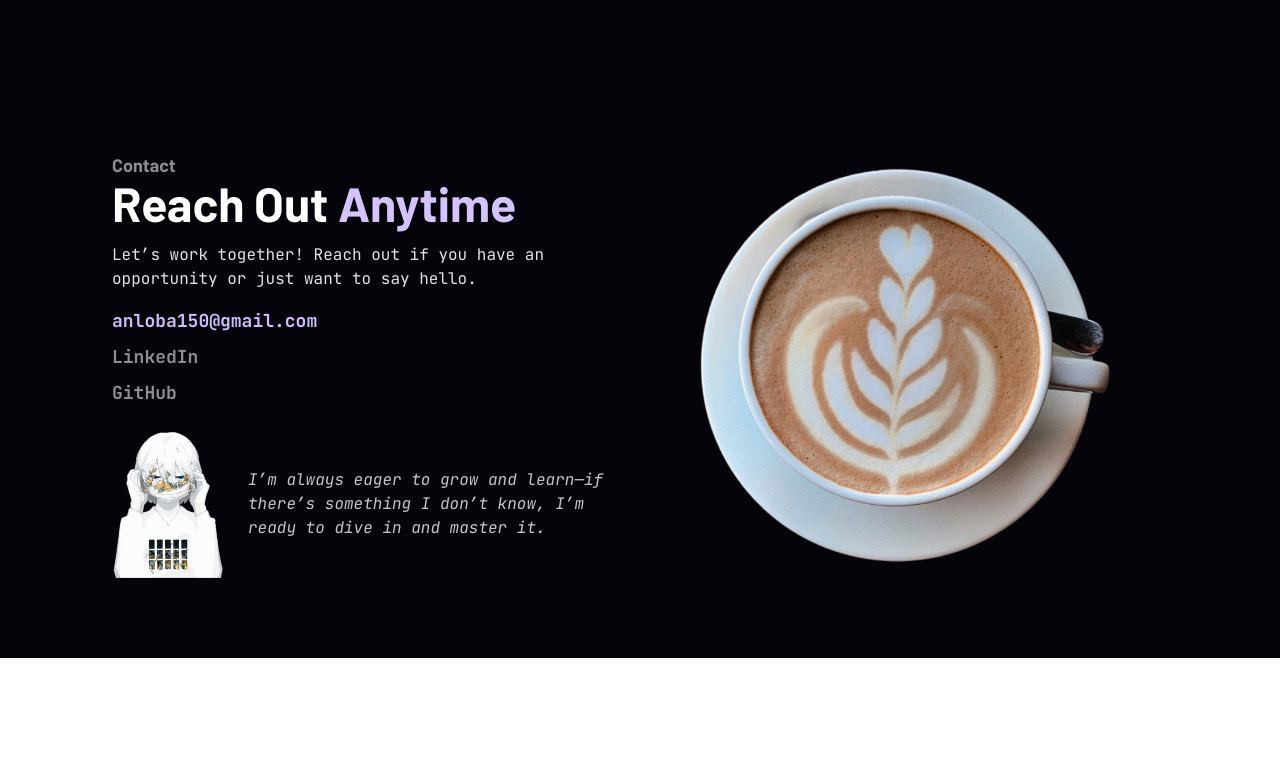
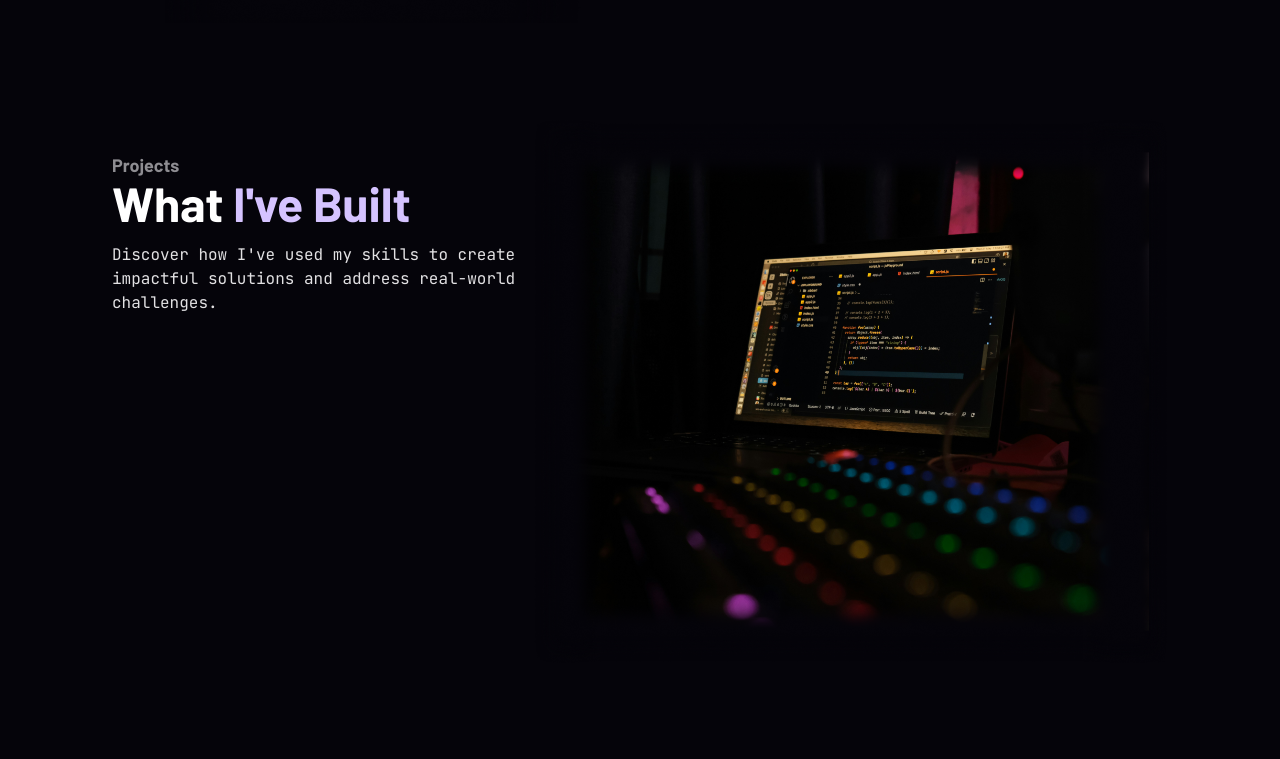
Before and after one commit to karen-baltazar/portfolio, a React (Vite) app: page / in a window 1280 px wide. Shown: the part 1034-1793 px from the top of the page. Before the commit the page ends 1692 px from the top, so only its background shows below. Built offline with nearby package versions, Linux system fonts and the light colour scheme.

Commit message:
Integrate Projects into App

```diff
--- a/src/App.tsx
+++ b/src/App.tsx
@@ -1,6 +1,7 @@
+import NavBar from "./components/NavBar";
+import Home from "./components/Home";
 import About from "./components/About";
-import Home from "./components/Home";
-import NavBar from "./components/NavBar";
+import Projects from "./components/Projects";
 import Contact from "./components/Contact";
 
 function App() {
@@ -9,6 +10,7 @@ function App() {
       <NavBar />
       <Home />
       <About />
+      <Projects />
       <Contact />
     </div>
   );
```
